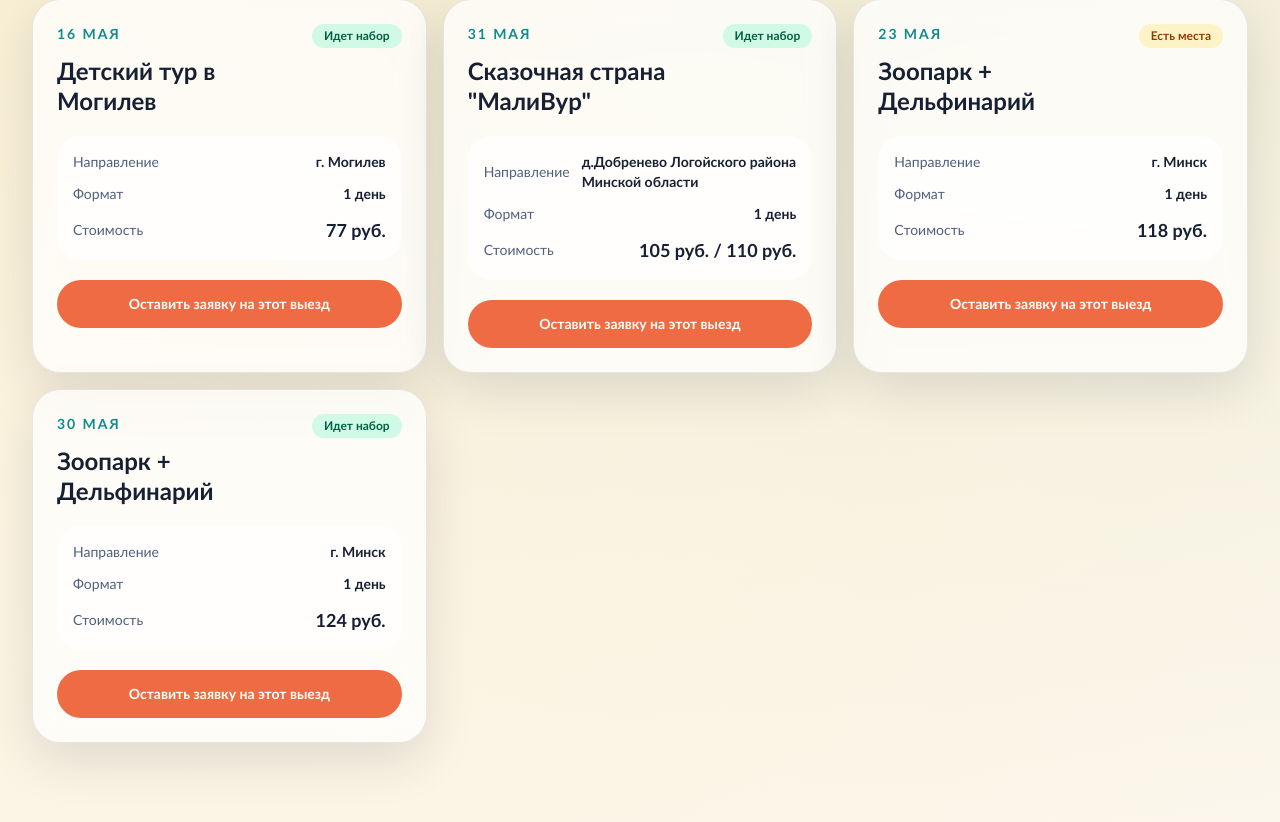
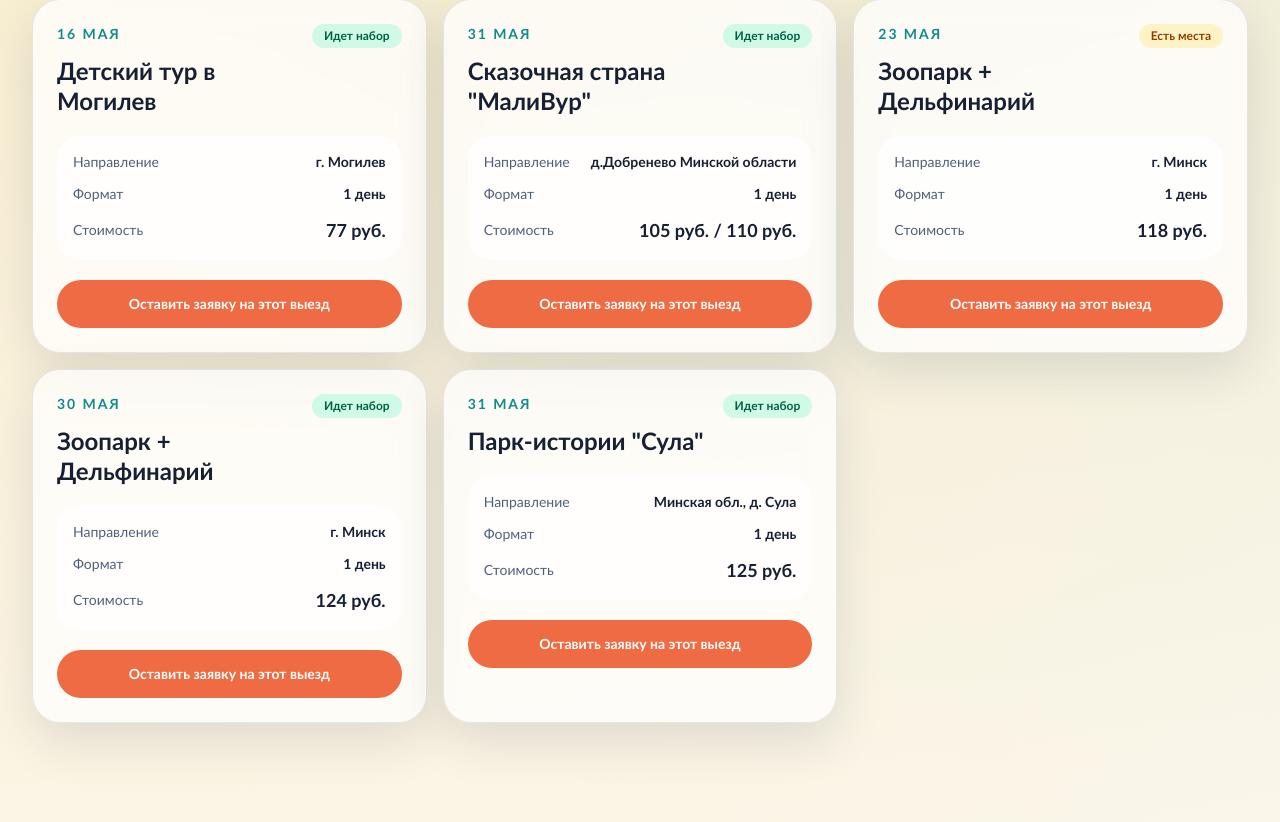
Before and after one commit to bonadysev/HarmonyTravel, a Next.js app: page / in a window 1280 px wide. Shown: the part 1518-2340 px from the top of the page. Built offline with nearby package versions, Linux system fonts and the light colour scheme.

Commit message:
add tour

```diff
--- a/data/departures.ts
+++ b/data/departures.ts
@@ -16,7 +16,7 @@ export const upcomingDepartures: UpcomingDeparture[] = [
     id: "malivur-2026-05-31",
     date: "31 мая",
     title: 'Сказочная страна "МалиВур"',
-    location: "д.Добренево Логойского района Минской области",
+    location: "д.Добренево Минской области",
     price: "105 руб. / 110 руб.",
     format: "1 день",
     status: "Идет набор",
@@ -45,4 +45,15 @@ export const upcomingDepartures: UpcomingDeparture[] = [
     statusTone: "teal",
     linkedTourId: "minsk-zoo-dolphinarium",
   },
+  {
+    id: "sula-2026-05-31",
+    date: "31 мая",
+    title: 'Парк-истории "Сула"',
+    location: 'Минская обл., д. Сула',
+    price: "125 руб.",
+    format: "1 день",
+    status: "Идет набор",
+    statusTone: "teal",
+    linkedTourId: "sula-history-park",
+  },
 ];
--- a/data/tours.ts
+++ b/data/tours.ts
@@ -84,4 +84,32 @@ export const tours: Tour[] = [
     colorClass: "bg-[linear-gradient(160deg,#51317a,#8c52c9_55%,#ef6b43)]",
     active: true,
   },
+  {
+    id: "sula-history-park",
+    category: "Экскурсионные",
+    title: 'Детский тур в парк-истории "Сула"',
+    location: 'Минская обл., д. Сула',
+    date: "31 мая",
+    age: "Школьные группы",
+    duration: "1 день",
+    price: "125 руб.",
+    description:
+      "Увлекательный детский тур в парк-истории «Сула», где ребята смогут узнать интересные факты из жизни предков, увидеть историю вживую, подышать свежим лесным воздухом и насладиться природой Беларуси.",
+    features: [
+      "Торжественная встреча у ворот с музыкантами и необычный интерактивный формат экскурсии",
+      "Анимационные площадки, участие в обряде «очищения огнем» и катание на драккаре по реке Сула при подходящей погоде",
+      "Демонстрация кузнечного дела, работа за гончарным кругом и посещение средневекового замка",
+      "Веселое катание на конной бричке, интерактивные площадки традиционной культуры и старинный кукольный театр «Батлейка»",
+      "Свободное время на фотографии и подарки для родителей в сувенирной лавке",
+    ],
+    included: [
+      "Проезд автобусом",
+      "Входные билеты в парк-истории «Сула»",
+      "Экскурсионное обслуживание",
+      "Сопровождение в пути",
+    ],
+    note: "По желанию группы возможен заказ комплексного обеда или легкого сладкого перекуса за дополнительную плату. Другая дата возможна по индивидуальному заказу.",
+    colorClass: "bg-[linear-gradient(160deg,#3d2a16,#7d4f27_55%,#c17b2d)]",
+    active: true,
+  },
 ];
```
